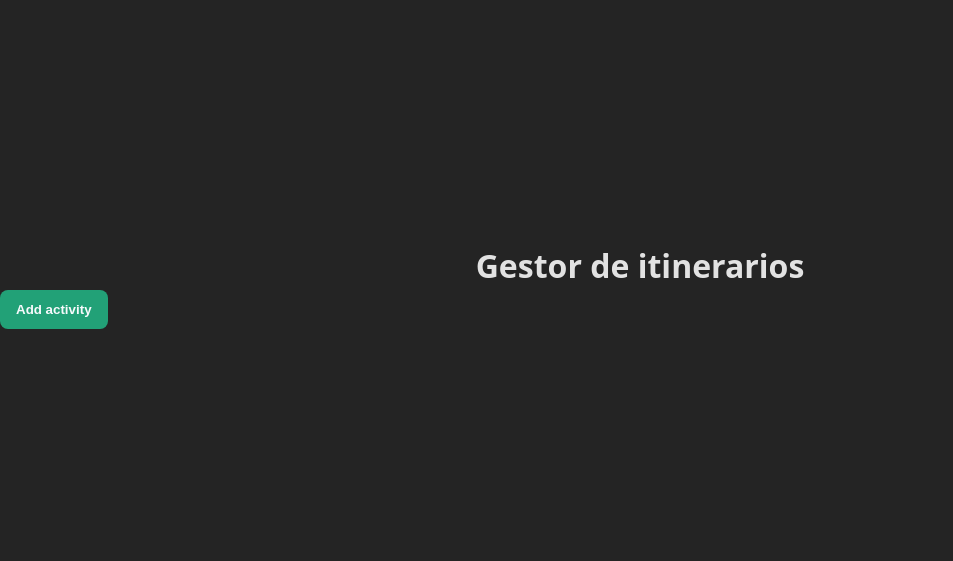
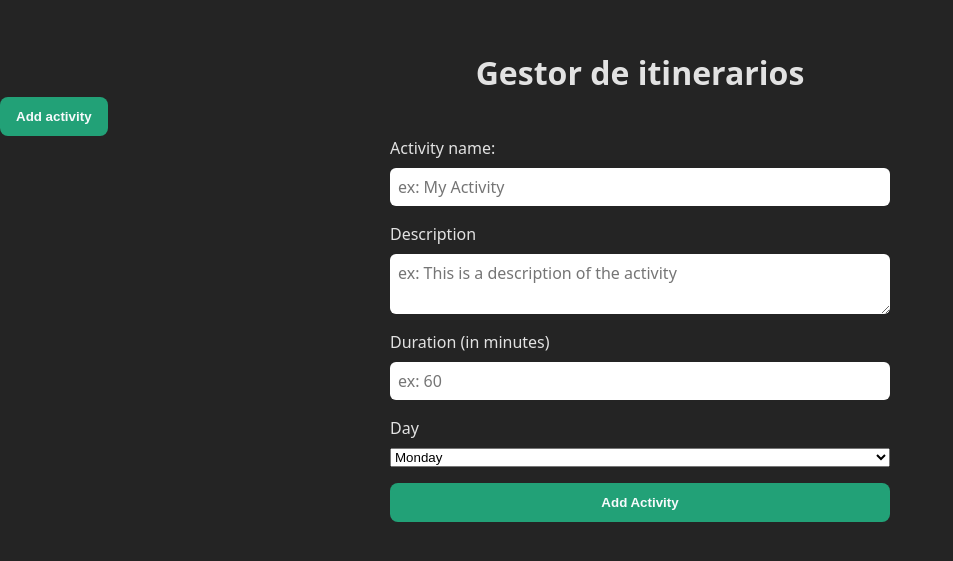
Before and after one commit to ErickBGomez/prueba-tecnica, a React (Vite) app in the folder prueba-tecnica/: page / in a window 1280 px wide. Shown: the part 115-676 px from the top of the page, without its empty margins (0-953 px from the left). Built offline with nearby package versions, Linux system fonts and the light colour scheme.

Commit message:
Style form

```diff
--- a/prueba-tecnica/src/App.jsx
+++ b/prueba-tecnica/src/App.jsx
@@ -4,7 +4,7 @@ import { useState } from "react";
 import AddActivityForm from "./components/AddActivityForm/AddActivityForm";
 
 const App = () => {
-  const [showActivity, setShowActivity] = useState(false);
+  const [showActivity, setShowActivity] = useState(true);
 
   return (
     <>
--- a/prueba-tecnica/src/components/AddActivityForm/AddActivityForm.jsx
+++ b/prueba-tecnica/src/components/AddActivityForm/AddActivityForm.jsx
@@ -17,26 +17,39 @@ const AddActivityForm = () => {
   };
 
   return (
-    <div className={styles.form}>
-      <form action="/" onSubmit={handleSubmit}>
+    <div className={styles.addActivity}>
+      <form action="/" onSubmit={handleSubmit} className={styles.form}>
+        <div className={styles.inputGroup}>
           <label htmlFor="name">Activity name:</label>
           <input
             type="text"
             name="name"
             id="name"
-          placeholder="ex. My Activity"
+            placeholder="ex: My Activity"
             required
           />
+        </div>
 
+        <div className={styles.inputGroup}>
           <label htmlFor="description">Description</label>
           <textarea
             required
-          placeholder="ex. This is a description of the activity"
+            placeholder="ex: This is a description of the activity"
           ></textarea>
+        </div>
 
+        <div className={styles.inputGroup}>
           <label htmlFor="duration">Duration (in minutes)</label>
-        <input type="number" name="duration" id="duration" required />
+          <input
+            type="number"
+            name="duration"
+            id="duration"
+            placeholder="ex: 60"
+            required
+          />
+        </div>
 
+        <div className={styles.inputGroup}>
           <label htmlFor="day">Day</label>
           <select name="day" id="day" required>
             {days.map((day, index) => (
@@ -45,6 +58,7 @@ const AddActivityForm = () => {
               </option>
             ))}
           </select>
+        </div>
 
         <button type="submit" className={styles.addButton}>
           Add Activity
--- a/prueba-tecnica/src/components/AddActivityForm/AddActivityForm.module.scss
+++ b/prueba-tecnica/src/components/AddActivityForm/AddActivityForm.module.scss
@@ -0,0 +1,19 @@
+.addActivity {
+  width: 100%;
+  max-width: 500px;
+
+  .form {
+    width: 100%;
+    display: flex;
+    flex-direction: column;
+    gap: 16px;
+    width: 100%;
+
+    .inputGroup {
+      width: 100%;
+      display: flex;
+      flex-direction: column;
+      gap: 8px;
+    }
+  }
+}
--- a/prueba-tecnica/src/index.scss
+++ b/prueba-tecnica/src/index.scss
@@ -44,3 +44,12 @@ button {
   color: colors.$white;
   background-color: colors.$primary;
 }
+
+input,
+textarea {
+  font-family: inherit;
+  font-size: inherit;
+  padding: 8px;
+  border-radius: 6px;
+  border: none;
+}
```
Lines whose indentation alone changed are shown as unchanged.
